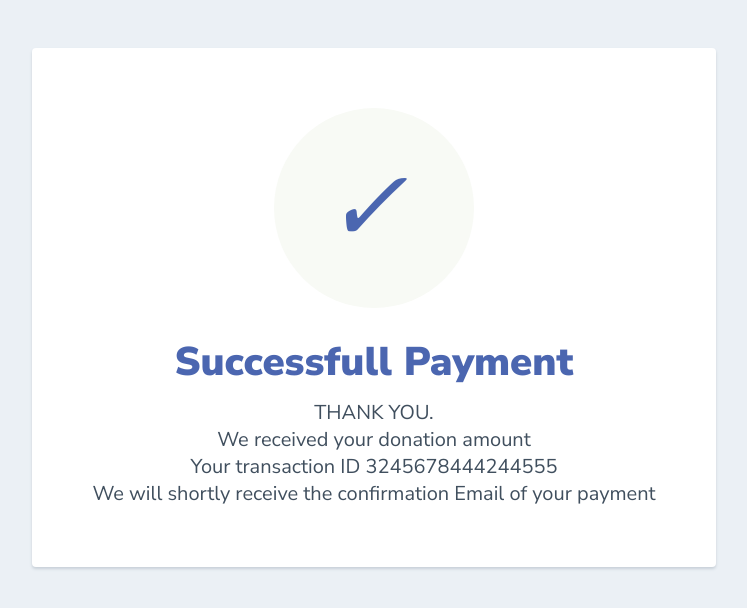
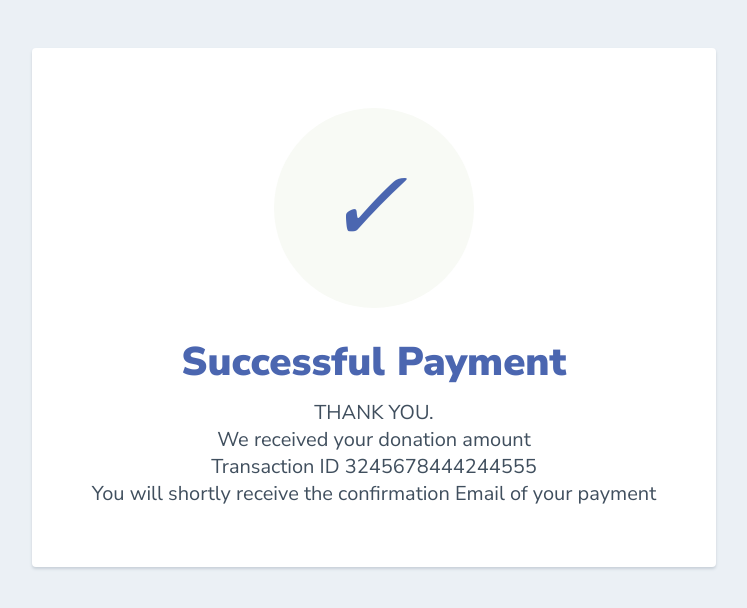
Before and after one commit to Ssshetty3/website-donation, a plain HTML site: page successful.html in a window 1280 px wide. Shown: the whole page, without its empty margins (266-1013 px from the left). Drawn offline with Linux system fonts and the light colour scheme.

Commit message:
Update successful.html

```diff
--- a/successful.html
+++ b/successful.html
@@ -3,7 +3,7 @@
   <head>
     <meta charset="utf-8">
     <meta http-equiv="X-UA-Compatible" content="IE=edge" />
-    <meta name="viewport" content="width=device-width, initial-scale=1.0" />
+    <meta name="viewport" content="width=device-width, initial-scale=1" />
     <title>successful</title>
     <link href='https://fonts.googleapis.com/css?family=Lexend Deca' rel='stylesheet'>
 </head>
@@ -50,7 +50,7 @@
     <div style="border-radius:200px; height:200px; width:200px; background: #F8FAF5; margin:0 auto;">
       <i class="checkmark">✓</i>
     </div>
-      <h1>Successfull Payment</h1>
-      <p>THANK YOU. <br> We received your donation amount <br/> Your transaction ID 3245678444244555 <br/> We will shortly receive the confirmation Email of your payment </p>
+      <h1>Successful Payment</h1>
+      <p>THANK YOU. <br> We received your donation amount <br/> Transaction ID 3245678444244555 <br/> You will shortly receive the confirmation Email of your payment </p>
     </div>
 </body>
```
